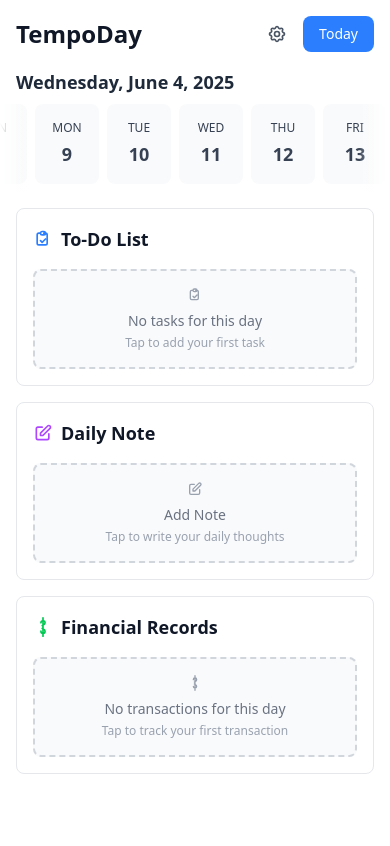
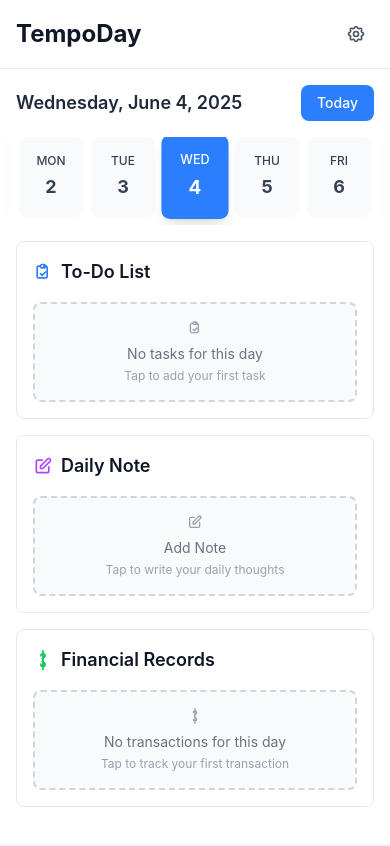
Before and after one commit to fachrihawari/tempoday, a Svelte app: page / in a window 390 px wide. Shown: the top 846 px of the page. Built offline with nearby package versions, Linux system fonts and the light colour scheme.

Commit message:
refactor: update Home component layout for improved responsiveness and adjust DatePicker date range initialization

```diff
--- a/src/app.css
+++ b/src/app.css
@@ -1 +1,14 @@
 @import "tailwindcss";
+
+/* Global styles for better contrast */
+body {
+  background-color: #f3f4f6;
+  min-height: 100vh;
+  margin: 0;
+  font-family: -apple-system, BlinkMacSystemFont, 'Segoe UI', 'Roboto', sans-serif;
+}
+
+/* Alternative gradient background option */
+/* body {
+  background: linear-gradient(135deg, #667eea 0%, #764ba2 100%);
+} */
--- a/src/components/DatePicker.svelte
+++ b/src/components/DatePicker.svelte
@@ -12,7 +12,12 @@
   import Button from "./ui/Button.svelte";
 
   let scrollContainer: HTMLElement;
-  let dateRange = $state(getDateRange(new Date(), 60)); // 60 days around today (120 days total)
+  let dateRange = $state<Date[]>([]);
+
+  // Initialize date range around the selected date
+  function initializeDateRange(centerDate: Date) {
+    dateRange = getDateRange(centerDate, 60); // 60 days around center date (120 days total)
+  }
 
   function selectDate(date: Date) {
     selectedDate.set(new Date(date));
@@ -20,39 +25,123 @@
 
   function goToToday() {
     const today = new Date();
+
+    // Set the selected date first
     selectedDate.set(today);
 
-    // Scroll to today's date
-    setTimeout(() => {
-      scrollToDate(today);
-    }, 100);
+    // Check if today is already in the current date range
+    const isInRange = dateRange.some(date => isSameDate(date, today));
+
+    if (isInRange) {
+      // If today is already in range, just scroll to it smoothly
+      setTimeout(() => {
+        scrollToDate(today);
+      }, 10);
+    } else {
+      // Only regenerate date range if today is not in the current range
+      initializeDateRange(today);
+
+      // Wait for the range to update, then scroll
+      setTimeout(() => {
+        scrollToDate(today);
+      }, 50);
+    }
   }
 
-  function scrollToDate(targetDate: Date) {
-    if (!scrollContainer) return;
+  function scrollToDate(targetDate: Date, immediate = false) {
+    if (!scrollContainer || dateRange.length === 0) {
+      return;
+    }
 
-    const todayIndex = dateRange.findIndex((date) =>
+    const targetIndex = dateRange.findIndex((date) =>
       isSameDate(date, targetDate),
     );
-    if (todayIndex >= 0) {
-      const itemWidth = 80; // Approximate width of each date item
-      const scrollPosition =
-        todayIndex * itemWidth -
-        scrollContainer.clientWidth / 2 +
-        itemWidth / 2;
-      scrollContainer.scrollTo({
-        left: Math.max(0, scrollPosition),
-        behavior: "smooth",
-      });
+
+    if (targetIndex >= 0) {
+      // Find the target button element
+      const buttons = scrollContainer.querySelectorAll("button");
+      const targetButton = buttons[targetIndex];
+
+      if (targetButton) {
+        // Use scrollIntoView for more reliable centering
+        targetButton.scrollIntoView({
+          behavior: immediate ? "auto" : "smooth",
+          block: "nearest",
+          inline: "center"
+        });
+      }
     }
   }
 
   onMount(() => {
-    // Scroll to today on initial load
-    const today = new Date();
+    // Initialize with the current selected date or today
+    const currentDate = $selectedDate || new Date();
+    initializeDateRange(currentDate);
+
+    // Use multiple strategies to ensure proper initial positioning
+    const attemptScroll = (immediate = true) => {
+      if (scrollContainer && scrollContainer.querySelector("button")) {
+        scrollToDate(currentDate, immediate);
+        return true;
+      }
+      return false;
+    };
+
+    // First attempt - immediate after DOM is likely ready
     setTimeout(() => {
-      scrollToDate(today);
-    }, 100);
+      if (!attemptScroll()) {
+        // Second attempt - after more time for complex layouts
+        setTimeout(() => {
+          if (!attemptScroll()) {
+            // Final attempt - with even more time
+            setTimeout(() => attemptScroll(), 200);
+          }
+        }, 100);
+      }
+    }, 50);
+  });
+
+  // Reactive effect to handle external selectedDate changes
+  $effect(() => {
+    const currentSelectedDate = $selectedDate;
+
+    if (currentSelectedDate && dateRange.length > 0 && scrollContainer) {
+      // Check if selected date is in current range
+      const isInRange = dateRange.some((date) =>
+        isSameDate(date, currentSelectedDate),
+      );
+
+      if (!isInRange) {
+        // If selected date is not in range, regenerate range around it
+        initializeDateRange(currentSelectedDate);
+
+        // Wait for range to update, then scroll
+        setTimeout(() => {
+          scrollToDate(currentSelectedDate);
+        }, 50);
+      } else {
+        // If it's in range, just scroll to it
+        setTimeout(() => {
+          scrollToDate(currentSelectedDate);
+        }, 10);
+      }
+    }
+  });
+
+  // Watch for container size changes (useful for responsive design)
+  $effect(() => {
+    if (scrollContainer && $selectedDate) {
+      // Re-center the selected date when container size might have changed
+      const resizeObserver = new ResizeObserver(() => {
+        setTimeout(() => scrollToDate($selectedDate, true), 10);
+      });
+
+      resizeObserver.observe(scrollContainer);
+
+      return () => {
+        resizeObserver.disconnect();
+      };
+    }
   });
 
   function loadMoreDates(direction: "past" | "future") {
@@ -80,52 +169,62 @@
   }
 
   function handleScroll() {
-    if (!scrollContainer) return;
+    if (!scrollContainer || dateRange.length === 0) return;
 
     const { scrollLeft, scrollWidth, clientWidth } = scrollContainer;
 
+    // Dynamic threshold based on container size
+    const loadThreshold = Math.max(50, Math.min(100, clientWidth * 0.2)); // 20% of container width, between 50-100px
+
     // Load more dates when near the beginning
-    if (scrollLeft < 200) {
+    if (scrollLeft < loadThreshold) {
+      const oldScrollWidth = scrollWidth;
+      const oldScrollLeft = scrollLeft;
+
       loadMoreDates("past");
+
+      // Maintain scroll position after prepending dates
+      setTimeout(() => {
+        const newScrollWidth = scrollContainer.scrollWidth;
+        const addedWidth = newScrollWidth - oldScrollWidth;
+        scrollContainer.scrollLeft = oldScrollLeft + addedWidth;
+      }, 10);
     }
 
     // Load more dates when near the end
-    if (scrollLeft + clientWidth > scrollWidth - 200) {
+    if (scrollLeft + clientWidth > scrollWidth - loadThreshold) {
       loadMoreDates("future");
     }
   }
 </script>
 
 <!-- Header and Date Picker -->
-<div class="sticky top-0 bg-white z-10 mt-4">
-  <div class="flex items-center justify-between mb-4 px-4">
+<div class="sticky top-0 bg-white z-10">
+  <div class="flex items-center justify-between mb-4 p-4 border-b border-gray-200">
     <h1 class="text-2xl font-bold text-gray-900">TempoDay</h1>
-    <div class="flex items-center gap-2">
-      <Settings />
-      <Button
-        variant="primary"
-        onclick={goToToday}
-        class="px-3 py-1 text-sm"
-      >
-        {#snippet children()}Today{/snippet}
-      </Button>
-    </div>
+    <Settings />
   </div>
 
   <!-- Current Date Display -->
-  <div class="mb-2 px-4">
+  <div class="mb-4 px-4 flex justify-between items-center">
     <h2 class="text-lg font-semibold text-gray-800">
       {formatDate($selectedDate)}
     </h2>
+
+    <Button variant="primary" onclick={goToToday} class="px-3 py-1 text-sm">
+      {#snippet children()}Today{/snippet}
+    </Button>
   </div>
 
   <!-- Horizontal Date Picker -->
-  <div class="relative">
+  <div class="relative px-4">
     <div
       bind:this={scrollContainer}
       onscroll={handleScroll}
-      class="flex gap-2 overflow-x-auto pb-2 [scrollbar-width:none] [-ms-overflow-style:none] [&::-webkit-scrollbar]:hidden"
-      style="scroll-snap-type: x mandatory;"
+      class="flex gap-2 overflow-x-auto pb-2 -mx-4 px-4
+             [scrollbar-width:none] [-ms-overflow-style:none] [&::-webkit-scrollbar]:hidden
+             overscroll-behavior-x-contain scroll-smooth"
+      style="scroll-snap-type: x mandatory; -webkit-overflow-scrolling: touch;"
     >
       {#each dateRange as date (date.toISOString())}
         <button
@@ -152,12 +251,12 @@
       {/each}
     </div>
 
-    <!-- Scroll indicators -->
+    <!-- Scroll indicators - perfectly symmetrical -->
     <div
-      class="absolute top-0 left-0 w-8 h-full bg-gradient-to-r from-white to-transparent pointer-events-none"
+      class="absolute top-0 left-0 w-6 h-full bg-gradient-to-r from-white via-white/60 to-transparent pointer-events-none"
     ></div>
     <div
-      class="absolute top-0 right-0 w-8 h-full bg-gradient-to-l from-white to-transparent pointer-events-none"
+      class="absolute top-0 right-0 w-6 h-full bg-gradient-to-l from-white via-white/60 to-transparent pointer-events-none"
     ></div>
   </div>
 </div>
--- a/src/pages/Home.svelte
+++ b/src/pages/Home.svelte
@@ -5,7 +5,7 @@
   import FinanceSection from '../components/FinanceSection.svelte';
 </script>
 
-<div class="max-w-md mx-auto bg-white min-h-screen">
+<div class="w-full max-w-md mx-auto bg-white min-h-screen">
   <!-- DatePicker Component (Header + Date Picker) -->
   <DatePicker />
 
```
